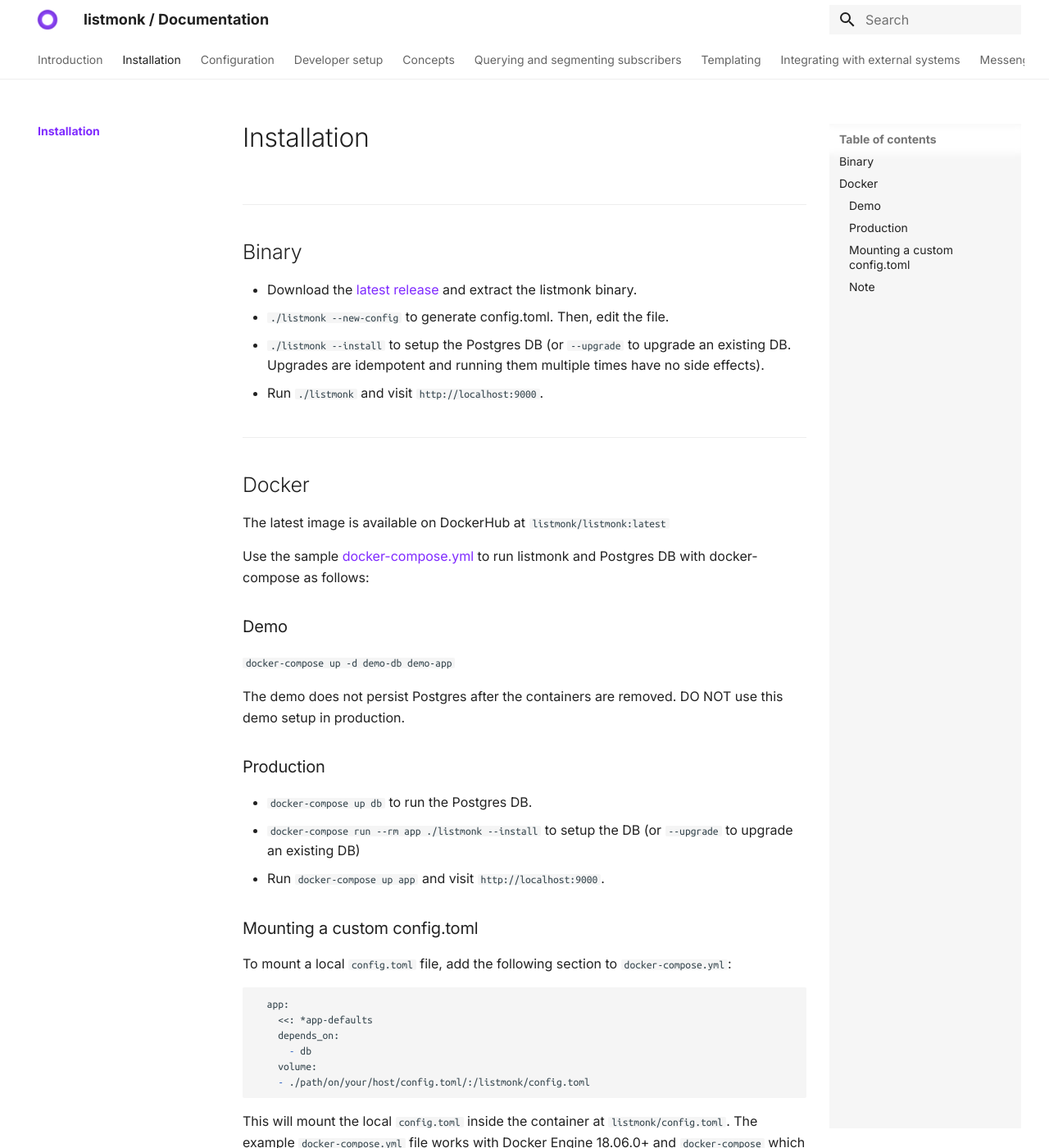
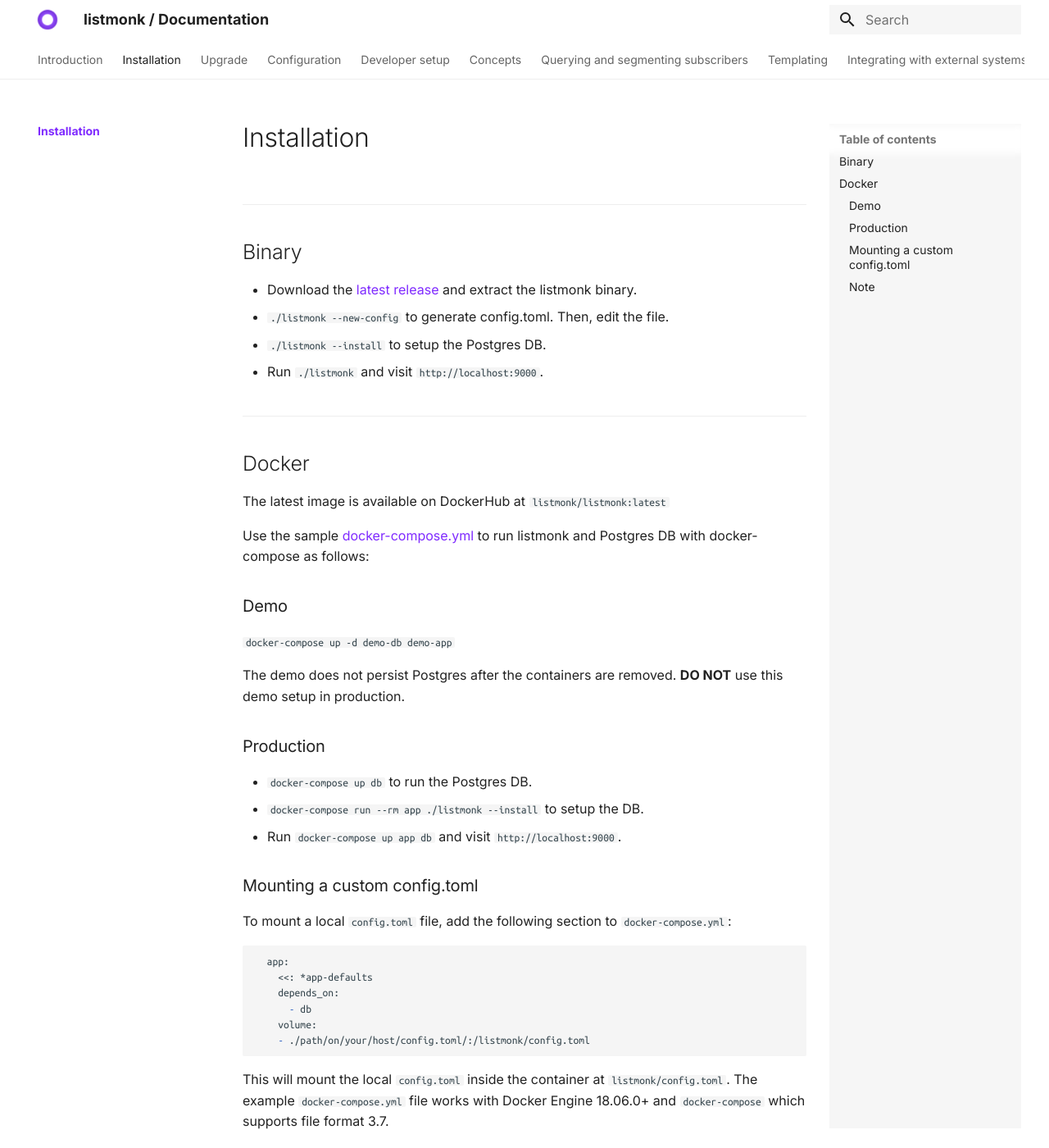
Before and after one commit to knadh/listmonk-site, an MkDocs documentation site: the page built from docs/docs/installation.md, in a window 1280 px wide and 1400 px high. Shown: the whole window at 82% size. Built offline with MkDocs 1.6.1 and Material for MkDocs 9.7.7, drawn with Linux system fonts in a browser that asks for light colours; old or Windows-style settings are respelled for this version of MkDocs.

Commit message:
feat: Create a new Upgrade page
Moved the upgrade instructions to a dedicated page.

```diff
--- a/docs/docs/installation.md
+++ b/docs/docs/installation.md
@@ -3,7 +3,7 @@
 ## Binary
 - Download the [latest release](https://github.com/knadh/listmonk/releases) and extract the listmonk binary.
 - `./listmonk --new-config` to generate config.toml. Then, edit the file.
-- `./listmonk --install` to setup the Postgres DB (or `--upgrade` to upgrade an existing DB. Upgrades are idempotent and running them multiple times have no side effects).
+- `./listmonk --install` to setup the Postgres DB.
 - Run `./listmonk` and visit `http://localhost:9000`.
 
 ## Docker
@@ -15,12 +15,12 @@
 ### Demo
 `docker-compose up -d demo-db demo-app`
 
-The demo does not persist Postgres after the containers are removed. DO NOT use this demo setup in production.
+The demo does not persist Postgres after the containers are removed. **DO NOT** use this demo setup in production.
 
 ### Production
 - `docker-compose up db` to run the Postgres DB.
-- `docker-compose run --rm app ./listmonk --install` to setup the DB (or `--upgrade` to upgrade an existing DB)
-- Run `docker-compose up app` and visit `http://localhost:9000`.
+- `docker-compose run --rm app ./listmonk --install` to setup the DB.
+- Run `docker-compose up app db` and visit `http://localhost:9000`.
 
 ### Mounting a custom config.toml
 To mount a local `config.toml` file, add the following section to `docker-compose.yml`:
--- a/docs/mkdocs.yml
+++ b/docs/mkdocs.yml
@@ -35,6 +35,7 @@
 pages:
   - "Introduction": index.md
   - "Installation": installation.md
+  - "Upgrade": upgrade.md
   - "Configuration": configuration.md
   - "Developer setup": developer-setup.md
   - "Concepts": concepts.md
```
Also changed, not shown: docs/docs/upgrade.md (added, +12 -0 lines).
